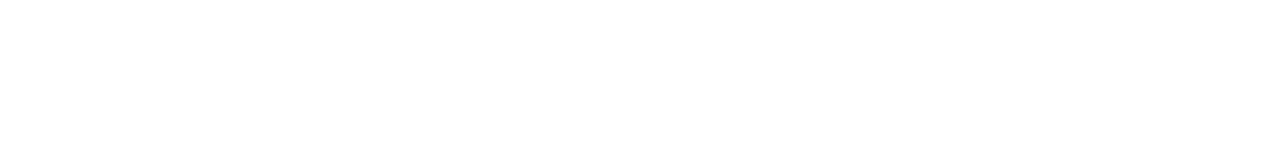
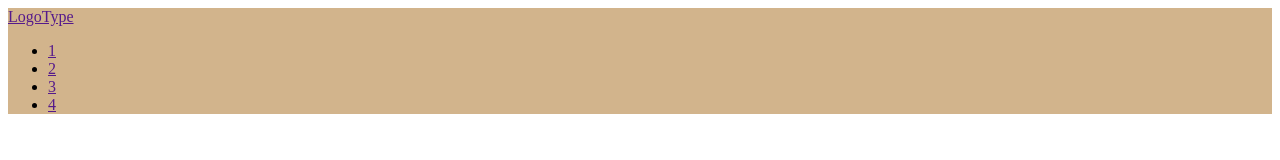
Before and after one commit to SergeyKorobka/practice-git-119-2, a plain HTML site: page index.html in a window 1280 px wide. Drawn offline with Linux system fonts and the light colour scheme.

Commit message:
add header

```diff
--- a/index.html
+++ b/index.html
@@ -7,5 +7,20 @@
 
     <link rel="stylesheet" href="style.css" />
   </head>
-  <body></body>
+  <body>
+    <header class="header">
+      <div class="container">
+        <a href="" class="logo">LogoType</a>
+
+        <nav>
+          <ul>
+            <li><a href="">1</a></li>
+            <li><a href="">2</a></li>
+            <li><a href="">3</a></li>
+            <li><a href="">4</a></li>
+          </ul>
+        </nav>
+      </div>
+    </header>
+  </body>
 </html>
--- a/style.css
+++ b/style.css
@@ -1,3 +1,7 @@
 body {
   background-color: #fff;
 }
+
+.header {
+  background-color: tan;
+}
```
